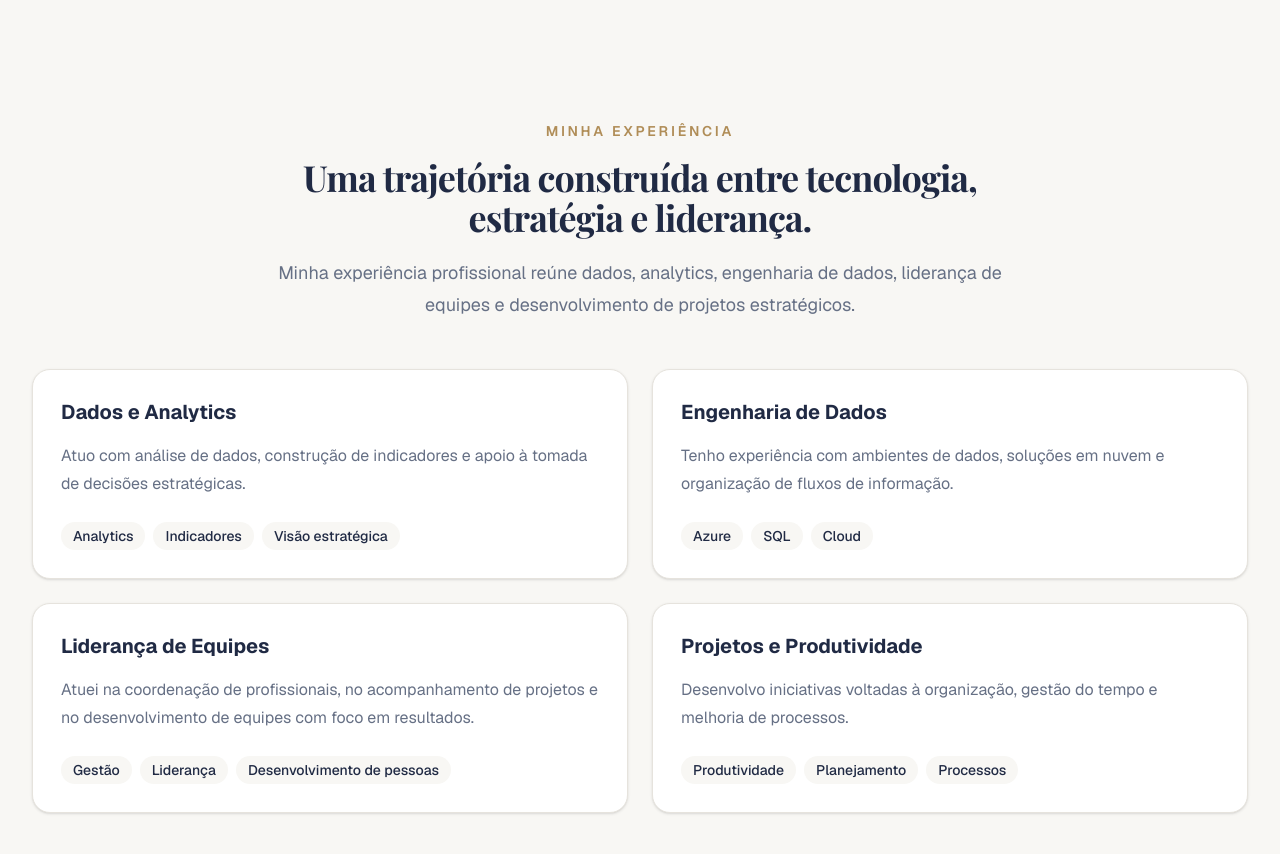
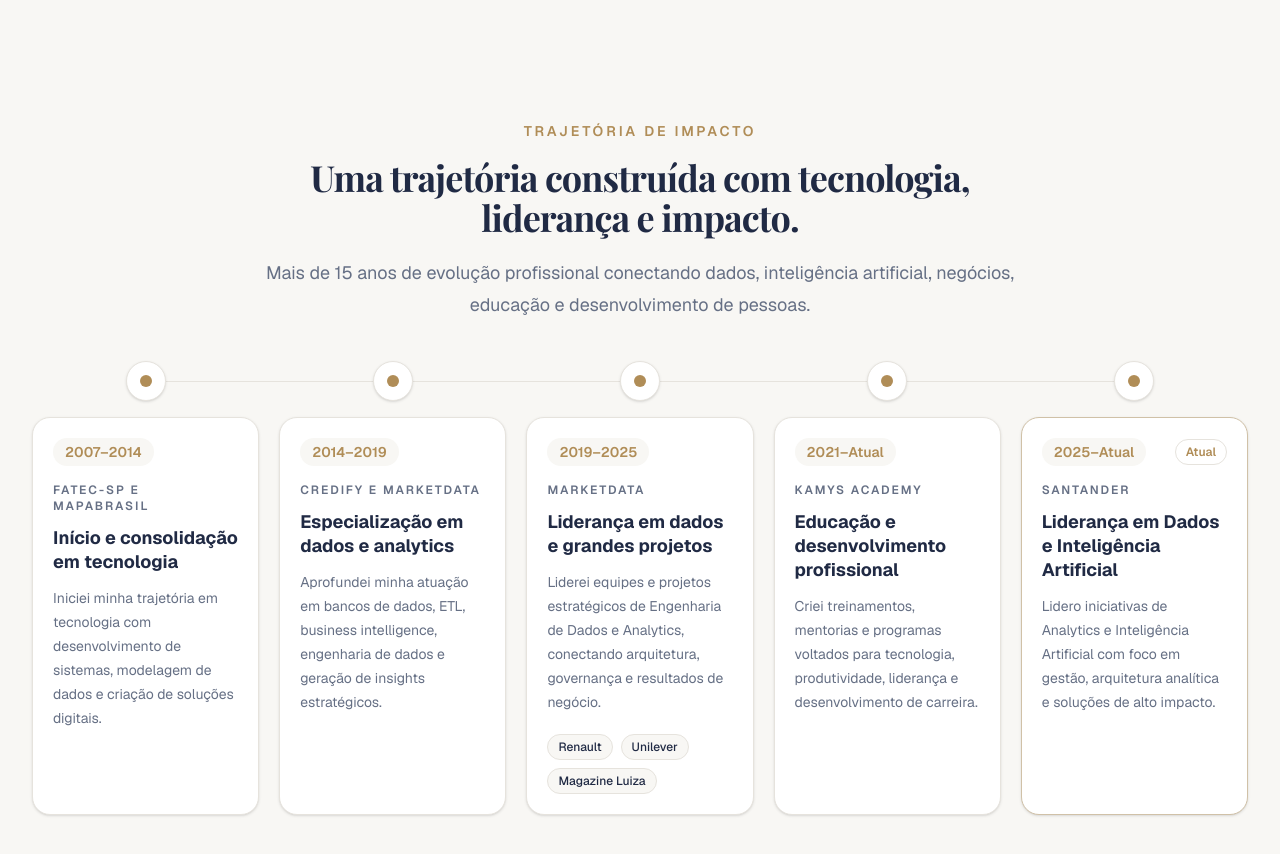
Before and after one commit to RodneiTimoteo/site-camila, a Next.js app: page / in a window 1280 px wide. Shown: the part 1940-2794 px from the top of the page. Built offline with nearby package versions, Linux system fonts and the light colour scheme; a web font is replaced by a local one.

Commit message:
Compacta trajetória profissional em marcos estratégicos

```diff
--- a/src/app/page.tsx
+++ b/src/app/page.tsx
@@ -7,7 +7,7 @@ import Testimonials from "@/components/sections/Testimonials";
 import FAQ from "@/components/sections/FAQ";
 import Contact from "@/components/sections/Contact";
 import About from "@/components/sections/About";
-import Experience from "@/components/sections/Experience";
+import ProfessionalJourney from "@/components/sections/ProfessionalJourney";
 import Achievements from "@/components/sections/Achievements";
 import Projects from "@/components/sections/Projects";
 
@@ -36,7 +36,7 @@ export default function Home() {
 
         <About />
 
-        <Experience />
+        <ProfessionalJourney />
 
         <Achievements />
 
--- /dev/null
+++ b/src/components/cards/JourneyItem.tsx
@@ -0,0 +1,66 @@
+interface JourneyItemProps {
+  period: string;
+  title: string;
+  organization: string;
+  description: string;
+  highlights?: readonly string[];
+  isCurrent?: boolean;
+}
+
+export default function JourneyItem({
+  period,
+  title,
+  organization,
+  description,
+  highlights,
+  isCurrent = false,
+}: JourneyItemProps) {
+  return (
+    <article
+      className={`relative flex h-full flex-col rounded-2xl border bg-surface p-5 shadow-sm ${
+        isCurrent
+          ? "border-[color-mix(in_srgb,var(--color-secondary)_40%,var(--color-border))]"
+          : "border-site"
+      }`}
+    >
+      <div className="flex items-center justify-between gap-3">
+        <span className="inline-flex rounded-full bg-site px-3 py-1 text-sm font-semibold text-secondary">
+          {period}
+        </span>
+
+        {isCurrent && (
+          <span className="rounded-full border border-site px-2.5 py-1 text-xs font-semibold text-secondary">
+            Atual
+          </span>
+        )}
+      </div>
+
+      <div className="mt-4">
+        <p className="text-xs font-semibold uppercase tracking-[0.16em] text-muted-site">
+          {organization}
+        </p>
+
+        <h3 className="mt-3 text-lg font-bold leading-6 text-primary">
+          {title}
+        </h3>
+
+        <p className="mt-3 text-sm leading-6 text-muted-site">
+          {description}
+        </p>
+      </div>
+
+      {highlights && highlights.length > 0 && (
+        <div className="mt-5 flex flex-wrap gap-2">
+          {highlights.map((highlight) => (
+            <span
+              key={highlight}
+              className="rounded-full border border-site bg-site px-2.5 py-1 text-xs font-medium text-primary"
+            >
+              {highlight}
+            </span>
+          ))}
+        </div>
+      )}
+    </article>
+  );
+}
--- /dev/null
+++ b/src/components/sections/ProfessionalJourney.tsx
@@ -0,0 +1,39 @@
+import JourneyItem from "@/components/cards/JourneyItem";
+import SectionTitle from "@/components/common/SectionTitle";
+import Section from "@/components/layout/Section";
+import { journeyData } from "@/data/journey";
+
+export default function ProfessionalJourney() {
+  return (
+    <Section id="trajetoria" className="bg-site py-20">
+      <SectionTitle
+        eyebrow={journeyData.eyebrow}
+        title={journeyData.title}
+        description={journeyData.description}
+        align="center"
+      />
+
+      <div className="relative mx-auto mt-10 max-w-7xl">
+        <div className="absolute left-[10%] right-[10%] top-5 hidden h-px bg-[var(--color-border)] lg:block" />
+
+        <div className="grid gap-5 md:grid-cols-2 lg:grid-cols-5">
+          {journeyData.items.map((item) => {
+            const isCurrent = item.organization === "Santander";
+
+            return (
+              <div key={item.title} className="relative flex flex-col gap-4">
+                <div className="relative z-10 hidden h-10 items-center justify-center lg:flex">
+                  <span className="flex h-10 w-10 items-center justify-center rounded-full border border-site bg-surface shadow-sm">
+                    <span className="h-3 w-3 rounded-full bg-[var(--color-secondary)]" />
+                  </span>
+                </div>
+
+                <JourneyItem {...item} isCurrent={isCurrent} />
+              </div>
+            );
+          })}
+        </div>
+      </div>
+    </Section>
+  );
+}
--- /dev/null
+++ b/src/data/journey.ts
@@ -0,0 +1,44 @@
+export const journeyData = {
+  eyebrow: "Trajetória de impacto",
+  title: "Uma trajetória construída com tecnologia, liderança e impacto.",
+  description:
+    "Mais de 15 anos de evolução profissional conectando dados, inteligência artificial, negócios, educação e desenvolvimento de pessoas.",
+  items: [
+    {
+      period: "2007–2014",
+      title: "Início e consolidação em tecnologia",
+      organization: "FATEC-SP e mapaBrasil",
+      description:
+        "Iniciei minha trajetória em tecnologia com desenvolvimento de sistemas, modelagem de dados e criação de soluções digitais.",
+    },
+    {
+      period: "2014–2019",
+      title: "Especialização em dados e analytics",
+      organization: "Credify e Marketdata",
+      description:
+        "Aprofundei minha atuação em bancos de dados, ETL, business intelligence, engenharia de dados e geração de insights estratégicos.",
+    },
+    {
+      period: "2019–2025",
+      title: "Liderança em dados e grandes projetos",
+      organization: "Marketdata",
+      description:
+        "Liderei equipes e projetos estratégicos de Engenharia de Dados e Analytics, conectando arquitetura, governança e resultados de negócio.",
+      highlights: ["Renault", "Unilever", "Magazine Luiza"],
+    },
+    {
+      period: "2021–Atual",
+      title: "Educação e desenvolvimento profissional",
+      organization: "Kamys Academy",
+      description:
+        "Criei treinamentos, mentorias e programas voltados para tecnologia, produtividade, liderança e desenvolvimento de carreira.",
+    },
+    {
+      period: "2025–Atual",
+      title: "Liderança em Dados e Inteligência Artificial",
+      organization: "Santander",
+      description:
+        "Lidero iniciativas de Analytics e Inteligência Artificial com foco em gestão, arquitetura analítica e soluções de alto impacto.",
+    },
+  ],
+} as const;
--- a/src/data/navigation.ts
+++ b/src/data/navigation.ts
@@ -8,8 +8,8 @@ export const navigation = [
     href: "#sobre",
   },
   {
-    label: "Experiência",
-    href: "#experiencia",
+    label: "Trajetória",
+    href: "#trajetoria",
   },
   {
     label: "Conquistas",
```
